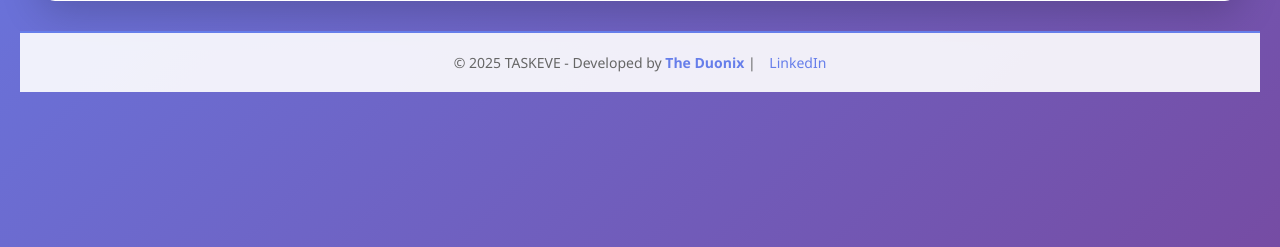
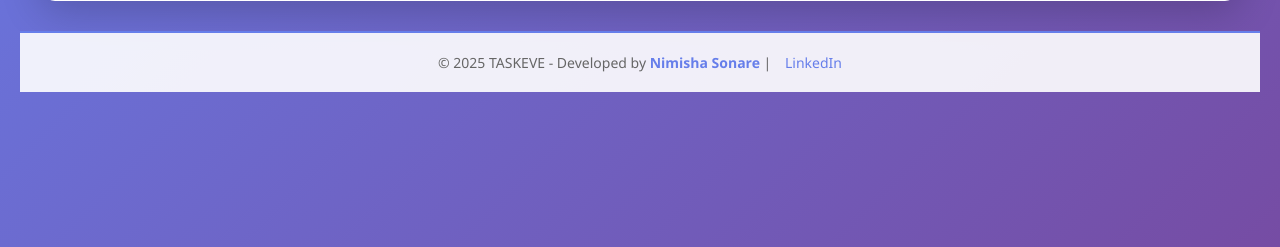
Before and after one commit to nimi-codes-26/Taskeve-Student-Task-Manager, a Flask app: page / in a window 1280 px wide. Shown: the part 505-752 px from the top of the page. Run offline with Flask 3, Linux system fonts and the light colour scheme; the visitor is signed in with stand-in values (Sample User, id 1); data that the repository does not hold is empty.

Commit message:
Update index.html

```diff
--- a/templates/index.html
+++ b/templates/index.html
@@ -117,7 +117,7 @@
 
     <!-- Developer Footer -->
     <footer class="site-footer">
-        <p>© 2025 TASKEVE - Developed by <strong>The Duonix</strong> | <a href="https://www.linkedin.com/in/nimisha-sonare/">LinkedIn</a></p>
+        <p>© 2025 TASKEVE - Developed by <strong>Nimisha Sonare</strong> | <a href="https://www.linkedin.com/in/nimisha-sonare/">LinkedIn</a></p>
     </footer>
 
     <script>
```
